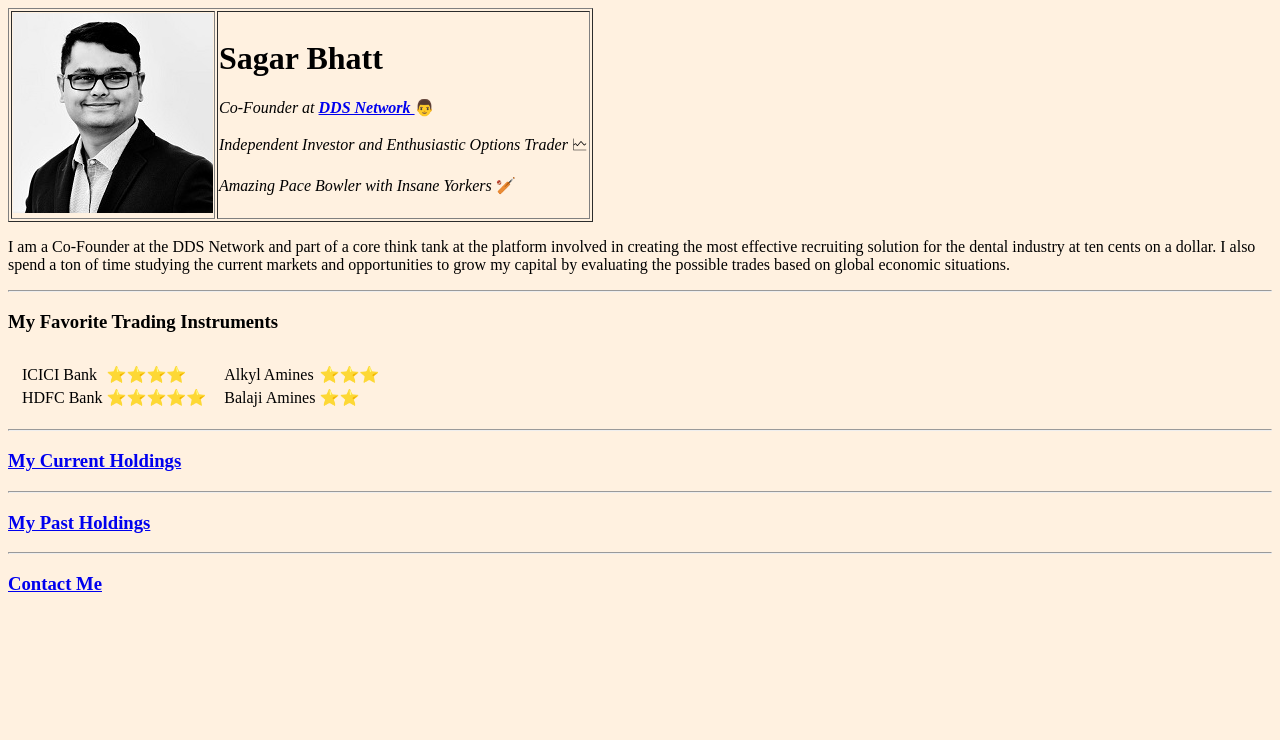
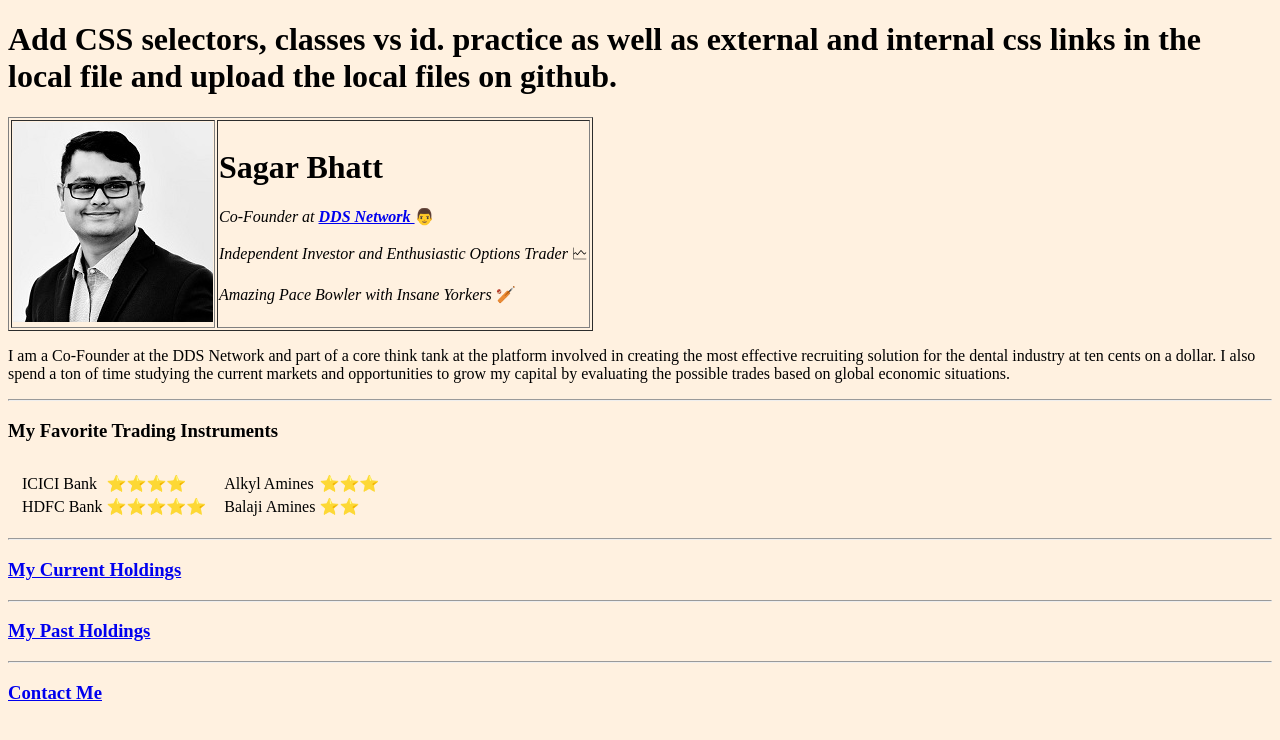
Before and after one commit to sagarb2022/personal-site, a plain HTML site: page index.html in a window 1280 px wide. Drawn offline with Linux system fonts and the light colour scheme.

Commit message:
Update index.html

```diff
--- a/index.html
+++ b/index.html
@@ -25,6 +25,10 @@
     <!--head tag ends here, body tag starts below-->
 
     <body style="background-color: #fff1e0;">
+
+        <h1>
+            Add CSS selectors, classes vs id. practice as well as external and internal css links in the local file and upload the local files on github.
+        </h1>
 
         <table border="1">
             <tr>
```
